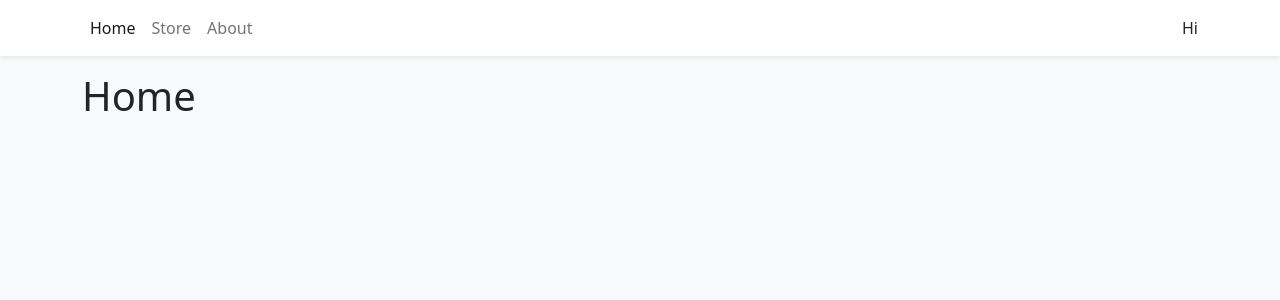
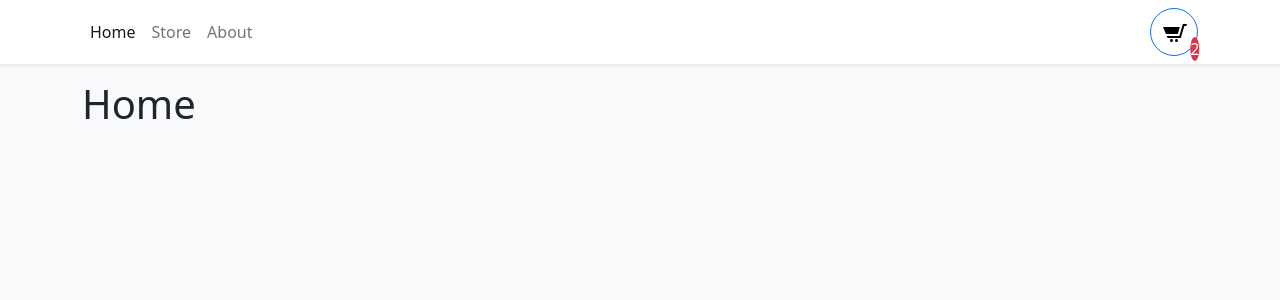
Before and after one commit to akshay-gupta7/advanced-react-shopping-cart, a React (Vite) app: page / in a window 1280 px wide. Shown: the top 300 px of the page. Built offline with nearby package versions, Linux system fonts and the light colour scheme.

Commit message:
Add cart button in NavBar

```diff
--- a/src/components/Navbar.tsx
+++ b/src/components/Navbar.tsx
@@ -1,8 +1,9 @@
-import { Container, Nav,  Navbar as NavbarStrap } from "react-bootstrap"
-import { NavLink } from "react-router-dom"
+import { NavLink } from "react-router-dom";
+import { Button, Container, Nav, Navbar as NavbarStrap } from "react-bootstrap";
 
-export function Navbar(){
-    return <NavbarStrap className="bg-white shadow-sm mb-3">
+export function Navbar() {
+  return (
+    <NavbarStrap className="bg-white shadow-sm mb-3">
       <Container>
         <Nav className="me-auto">
           <Nav.Link to="/" as={NavLink}>
@@ -15,7 +16,35 @@ export function Navbar(){
             About
           </Nav.Link>
         </Nav>
-            Hi
+        <Button
+          style={{ width: "3rem", height: "3rem", position: "relative" }}
+          variant="outline-primary"
+          className="rounded-circle"
+        >
+          <svg
+            xmlns="http://www.w3.org/2000/svg"
+            width="24"
+            height="24"
+            viewBox="0 0 24 24"
+          >
+            <path d="M10 19.5c0 .829-.672 1.5-1.5 1.5s-1.5-.671-1.5-1.5c0-.828.672-1.5 1.5-1.5s1.5.672 1.5 1.5zm3.5-1.5c-.828 0-1.5.671-1.5 1.5s.672 1.5 1.5 1.5 1.5-.671 1.5-1.5c0-.828-.672-1.5-1.5-1.5zm1.336-5l1.977-7h-16.813l2.938 7h11.898zm4.969-10l-3.432 12h-12.597l.839 2h13.239l3.474-12h1.929l.743-2h-4.195z" />
+          </svg>
+          <div
+            className="rounded-circle bg-danger d-flex justify-content-center align-items-center"
+            style={{
+              color: "white",
+              width: "1.5 rem",
+              height: "1.5rem",
+              position: "absolute",
+              bottom: 0,
+              right: 0,
+              transform: "translate(25%, 25%)",
+            }}
+          >
+            2
+          </div>
+        </Button>
       </Container>
     </NavbarStrap>
+  );
 }
```
Lines whose indentation alone changed are shown as unchanged.
